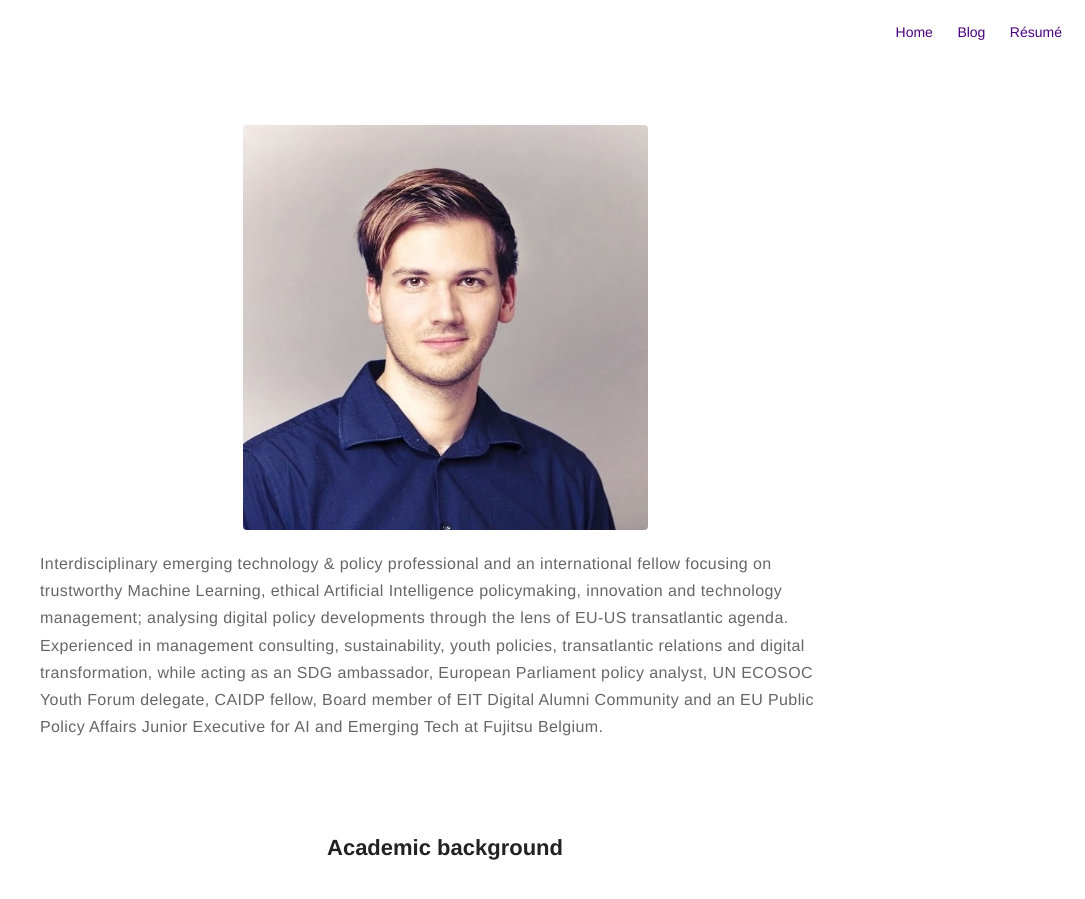
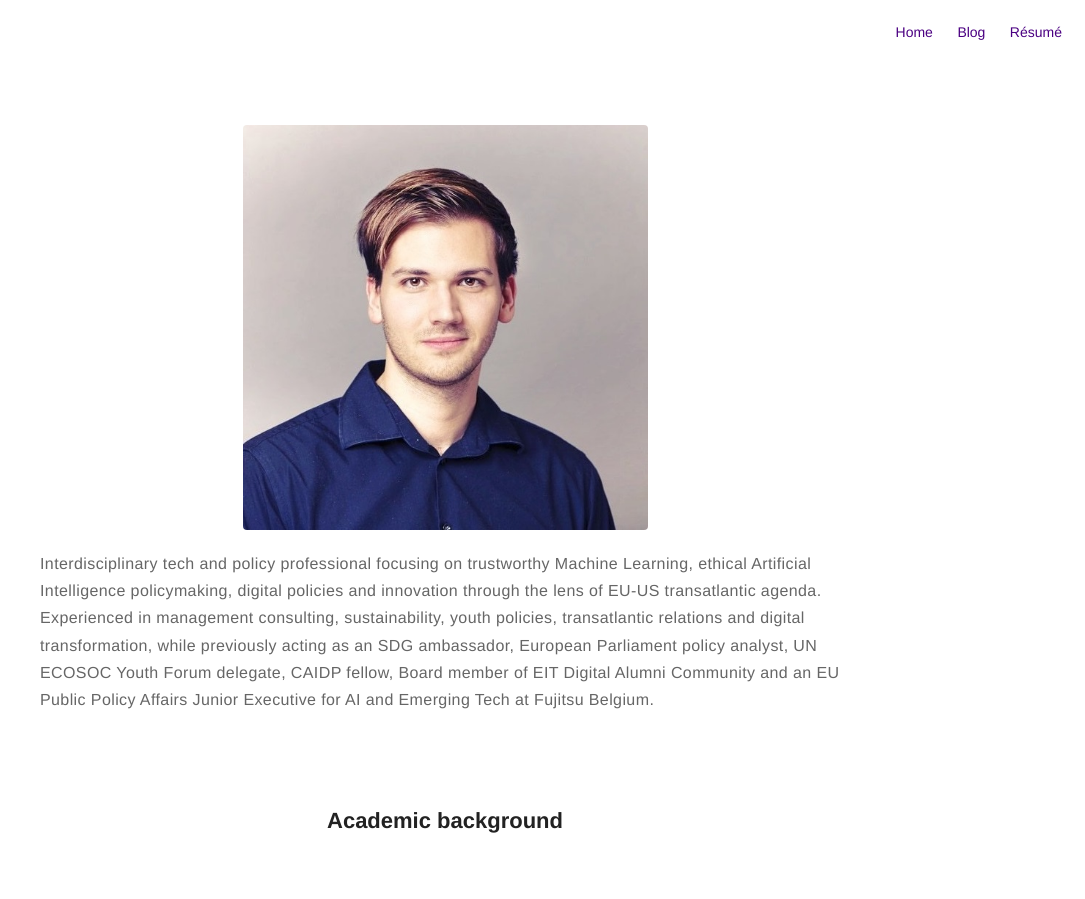
Before and after one commit to dljubenk/dljubenk.github.io, a Jekyll site: the page built from about.md, in a window 1280 px wide and 900 px high. Shown: the whole window, without its empty margins (195-1280 px from the left). Built offline with Jekyll 4.4.1, drawn with Linux system fonts in a browser that asks for light colours.

Commit message:
Update about.md

```diff
--- a/about.md
+++ b/about.md
@@ -5,7 +5,7 @@ layout: page
 
 ![Profile Image]({{ site.url }}/{{ site.picture }})
 
-<p>Interdisciplinary emerging technology & policy professional and an international fellow focusing on trustworthy Machine Learning, ethical Artificial Intelligence policymaking, innovation and technology management; analysing digital policy developments through the lens of EU-US transatlantic agenda. Experienced in management consulting, sustainability, youth policies, transatlantic relations and digital transformation, while acting as an SDG ambassador, European Parliament policy analyst, UN ECOSOC Youth Forum delegate, CAIDP fellow, Board member of EIT Digital Alumni Community and an EU Public Policy Affairs Junior Executive for AI and Emerging Tech at Fujitsu Belgium.</p>
+<p>Interdisciplinary tech and policy professional focusing on trustworthy Machine Learning, ethical Artificial Intelligence policymaking, digital policies and innovation through the lens of EU-US transatlantic agenda. Experienced in management consulting, sustainability, youth policies, transatlantic relations and digital transformation, while previously acting as an SDG ambassador, European Parliament policy analyst, UN ECOSOC Youth Forum delegate, CAIDP fellow, Board member of EIT Digital Alumni Community and an EU Public Policy Affairs Junior Executive for AI and Emerging Tech at Fujitsu Belgium.</p>
 
 <br>
 <br>
```
